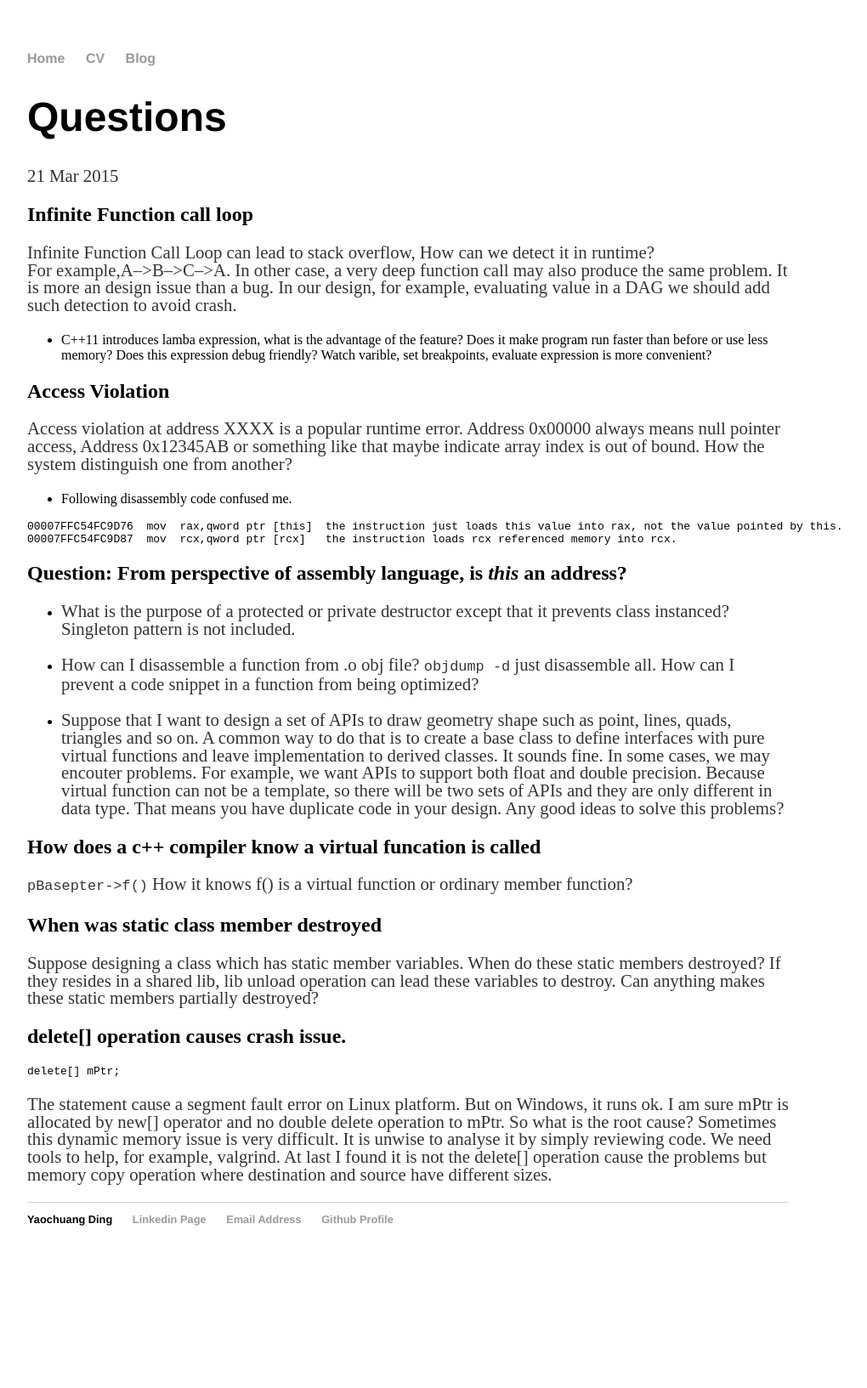
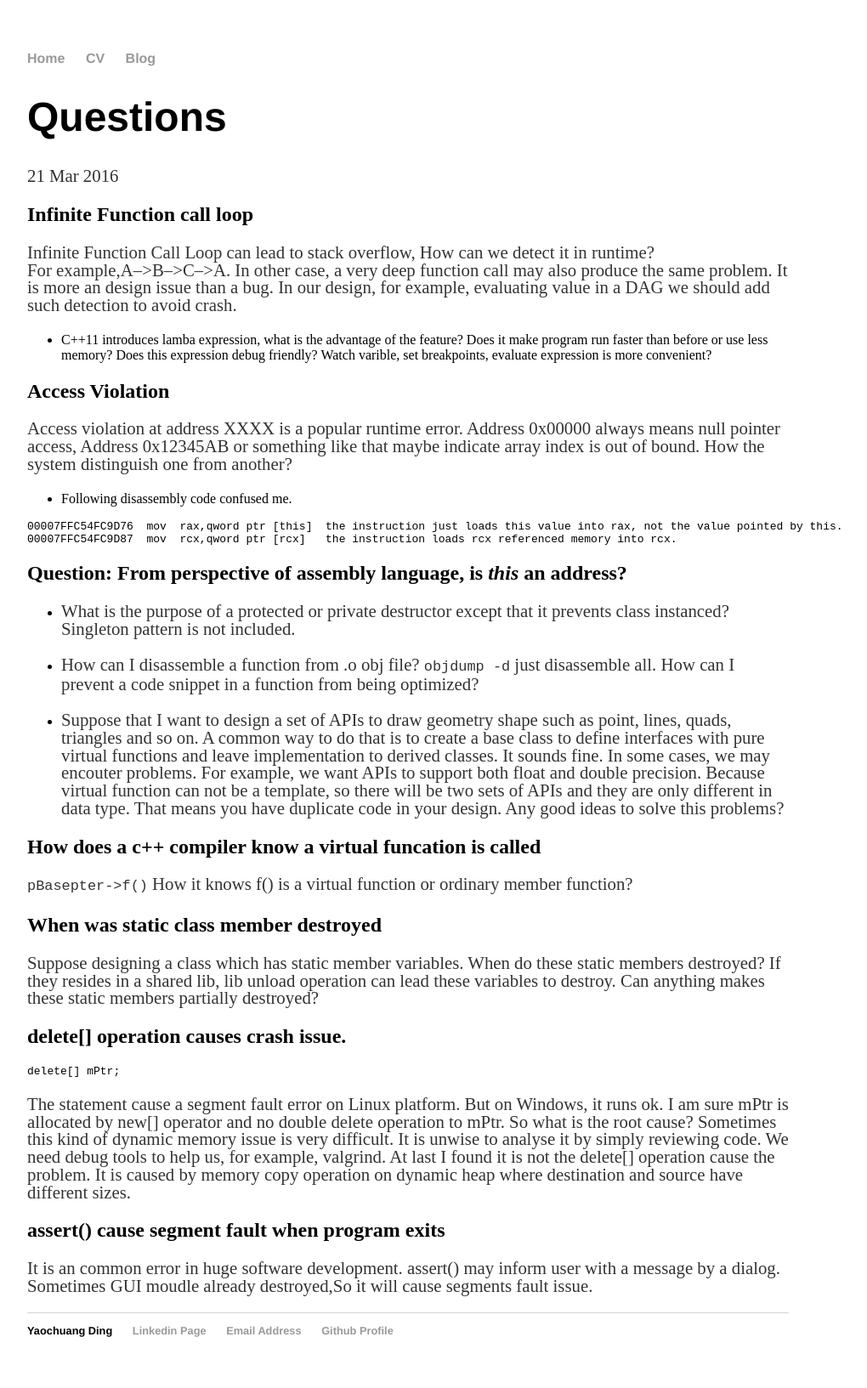
Before and after one commit to ychding11/ychding11.github.io, a Jekyll site: the page built from _posts/2015-03-21-Questions.md, in a window 1280 px wide. Shown: the whole page at 85% size, without its empty margins (160-1180 px from the left). Built offline with Jekyll 4.4.1, drawn with Linux system fonts in a browser that asks for light colours; before the commit the page ends 1502 px from its top, so only the background shows below that.

Commit message:
add a new summay about assert() cause segment fault.

````diff
--- a/_posts/2015-03-21-Questions.md
+++ b/_posts/2015-03-21-Questions.md
@@ -1,7 +1,7 @@
 ---
 layout: post
 title: "Questions"
-date: 2015-03-21
+date: 2016-03-21
 ---
 
 ## Infinite Function call loop
@@ -61,11 +61,14 @@ date: 2015-03-21
 ```
 delete[] mPtr;
 ```
-
 The statement cause a segment fault error on Linux platform. But on Windows, it runs ok.
 I am sure mPtr is allocated by new[] operator and no double delete operation to mPtr.
-So what is the root cause?
-Sometimes this dynamic memory issue is very difficult. It is unwise to analyse it by
-simply reviewing code. We need tools to help, for example, valgrind. At last I found
-it is not the delete[] operation cause the problems but memory copy operation where
-destination and source have different sizes.
+So what is the root cause?  Sometimes this kind of dynamic memory issue is very difficult.
+It is unwise to analyse it by simply reviewing code. We need debug tools to help us,
+for example, valgrind. At last I found it is not the delete[] operation cause the problem.
+It is caused by memory copy operation on dynamic heap where destination and source have different sizes.
+
+## assert() cause segment fault when program exits
+
+It is an common error in huge software development. assert() may inform user with a message by a dialog.
+Sometimes GUI moudle already destroyed,So it will cause segments fault issue.
````
Also changed, not shown: _posts/2015-03-16-Useful-Linux-Command.md (+1 -0 lines).
